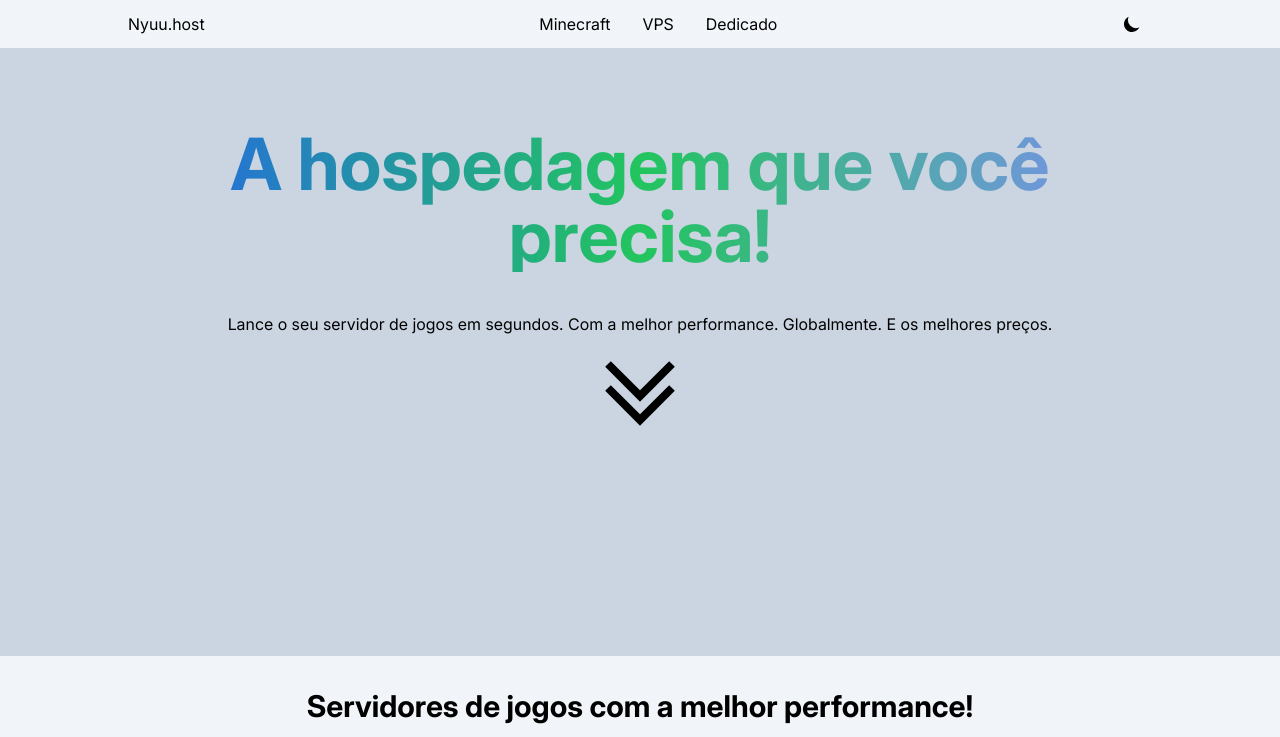
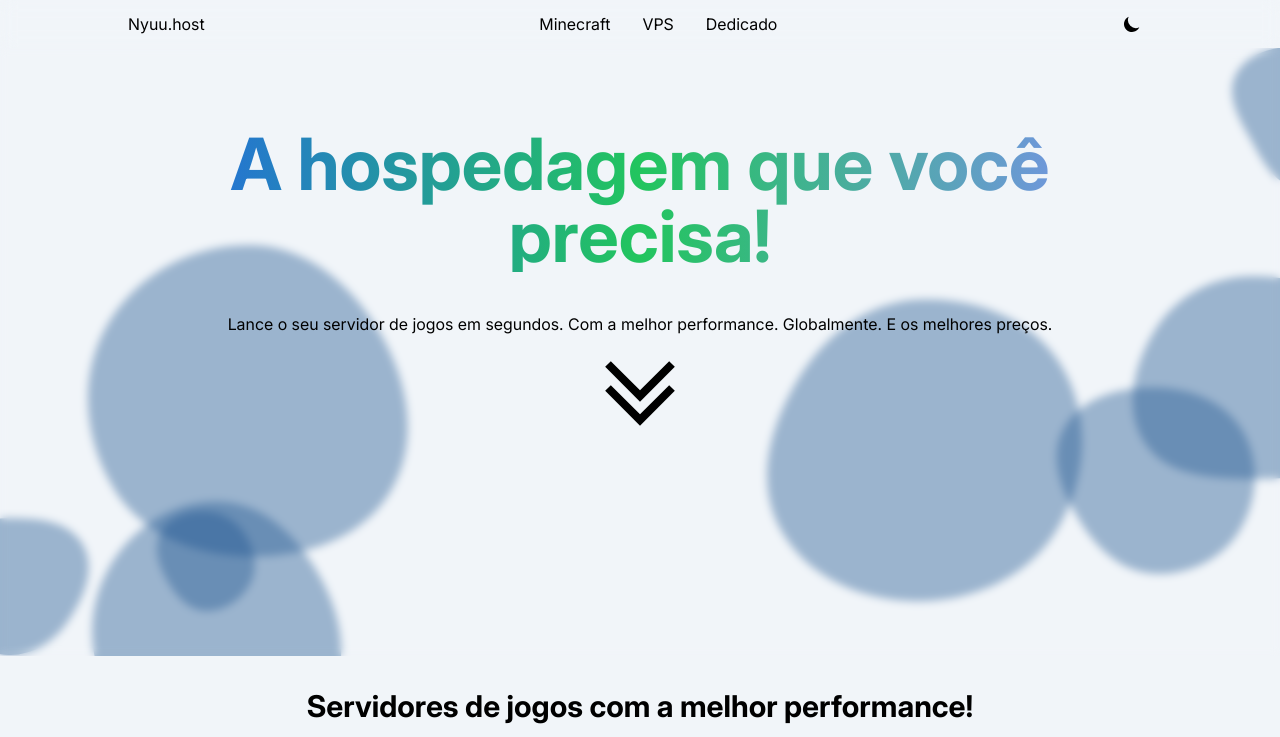
Before and after one commit to Zeptiny/hosting-website, a plain HTML site: page index.html in a window 1280 px wide. Shown: the top 737 px of the page. Drawn offline with Linux system fonts and the light colour scheme; grey boxes are pictures that could not be loaded.

Commit message:
Svg hero

```diff
--- a/index.html
+++ b/index.html
@@ -69,12 +69,14 @@
 
     <main class="relative">
     <!-- Hero -->
-    <div class="bg-surfaceContainer text-onSurface h-[38rem] flex flex-col px-4 lg:px-0 justify-center text-center">
+     <div class="bg-[url('/img/hero-index-transparent.svg')] bg-no-repeat bg-cover">
+        <div class="text-onSurface h-[38rem] backdrop-blur-sm flex flex-col px-4 lg:px-0 justify-center text-center">
             <div class="max-w-screen-lg mx-auto h-[22rem] lg:h-[28rem]">
                 <h1 class="font-bold text-7xl mb-2 bg-gradient-to-r from-blue-600 via-green-500 to-indigo-400 inline-block text-transparent bg-clip-text">A hospedagem que você precisa!</h1>
                 <p class="mt-8 font">Lance o seu servidor de jogos em segundos. Com a melhor performance. Globalmente. E os melhores preços.</p>
                 <div class="flex justify-center mt-8 animate-bounce">
                     <img class="animate-[pulse_1s_infinite]" src="img/arrow-downward.svg">
+                </div>
             </div>
         </div>
      </div>
@@ -84,7 +86,7 @@
     <!-- Tenha certeza que as proporções das imagens sejam 16:9 -->
     <div class="">
         <div>
-            <h1 class="text-center font-bold text-3xl text-onSurface mt-8 pb-2">Servidores de jogos com a melhor performance!</h1>
+            <h1 class="text-center font-bold text-3xl text-onSurface pt-8 pb-2">Servidores de jogos com a melhor performance!</h1>
         </div>
         <div class="grid grid-cols-3 mx-auto max-w-screen-xl">
             <a href="minecraft.html" class="services-card" >
```
Also changed, not shown: css/style.css, img/hero-index-transparent.svg (added), img/hero-index.svg (added). Lines whose indentation alone changed are shown as unchanged.
